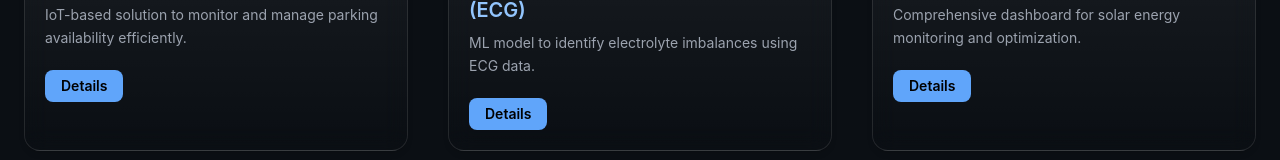
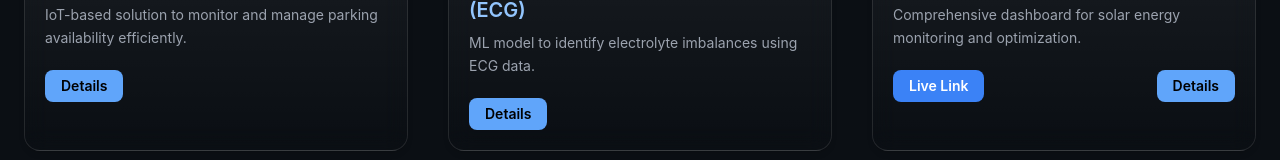
Before and after one commit to Chandu197022/portfolio, a React (Vite) app: page /projects in a window 1280 px wide. Shown: the part 493-653 px from the top of the page. Built offline with nearby package versions, Linux system fonts and the light colour scheme.

Commit message:
Update live links for weather and solar dashboard apps

```diff
--- a/src/components/ProjectsPreview.jsx
+++ b/src/components/ProjectsPreview.jsx
@@ -4,8 +4,9 @@ import { Link } from 'react-router-dom';
 import { motion } from 'framer-motion';
 
 export default function ProjectsPreview() {
-  // Add your deployed live link here!
-  const weatherAppLiveLink = "https://your-dynamic-weather-web-app-url.com"; // replace this with your real link
+
+  const weatherAppLiveLink = "https://weather-app-black-xi.vercel.app/";
+  const solarDashboardLiveLink = "https://solar-dashboard-c16k.onrender.com/";
 
   return (
     <section id="projects" className="max-w-7xl mx-auto px-6 py-20">
@@ -46,10 +47,12 @@ export default function ProjectsPreview() {
               </p>
 
               <div className="mt-5 flex justify-between items-center gap-2">
-                {/* LIVE LINK BUTTON - only for Dynamic Weather Web App */}
-                {p.title === "Dynamic Weather Web App" && (
+                {/* Show Live Link Button for Weather App and Solar Logger */}
+                {(p.title === "Dynamic Weather Web App" || p.title === "Solar Data Logger Dashboard") && (
                   <a
-                    href={'https://weather-app-black-xi.vercel.app/'}
+                    href={p.title === "Dynamic Weather Web App"
+                      ? weatherAppLiveLink
+                      : solarDashboardLiveLink}
                     target="_blank"
                     rel="noopener noreferrer"
                     className="px-4 py-1.5 rounded-lg bg-blue-500 hover:bg-blue-700 text-white text-sm font-semibold transition-all duration-300"
```
